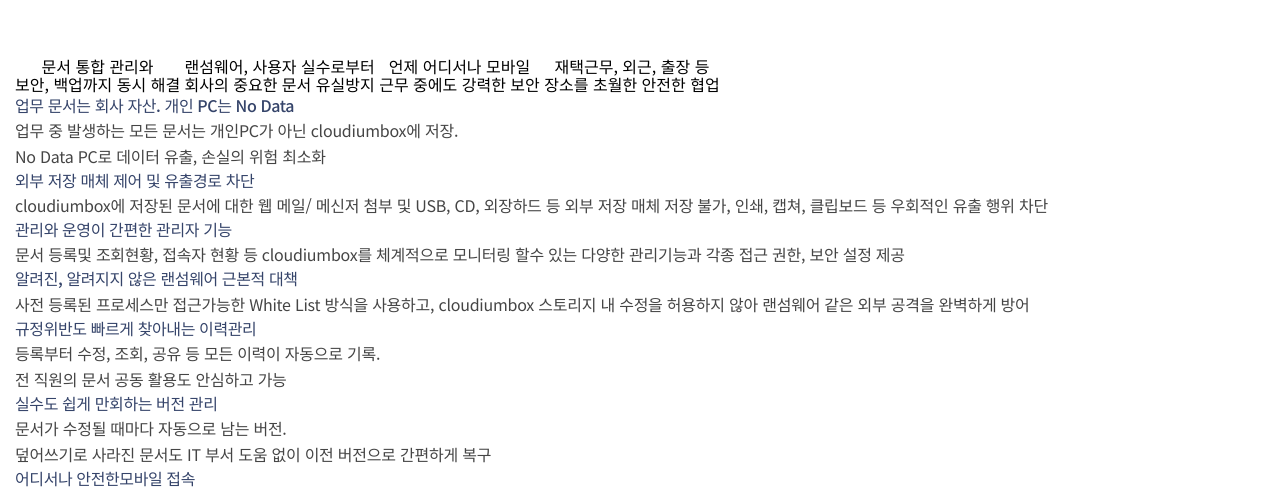
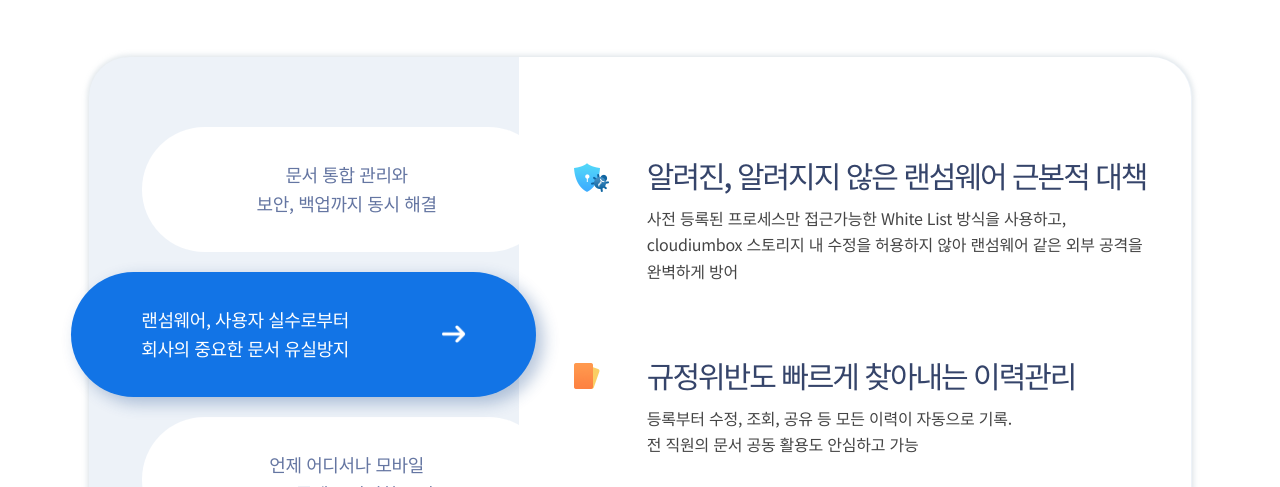
Before and after one commit to keembloo/CloudiumBox, a website: page index.html in a window 1280 px wide. Shown: the part 911-1398 px from the top of the page. Drawn offline with nearby package versions, Linux system fonts and the light colour scheme; files that its build step writes are made by us from their sources; a web font is replaced by a local one.

Commit message:
style: Add styles for Why section

```diff
--- /dev/null
+++ b/scss/05_layouts/_why.scss
@@ -0,0 +1,253 @@
+.section-why {
+    .slider {
+        @include column-flexbox (center,center);
+        // padding: 2rem 0 0;
+        background-color: #edf2f8;
+        box-shadow: 0 0 5px 2px rgba(169,185,199,0.35);
+        border-radius: 4rem;
+        &__tabs {
+            justify-content: center;
+            width: 100%;
+            height: 19rem;
+        }
+        &__tab {
+            @include column-flexbox(between,center);
+            flex: 1;
+            position: relative;
+            bottom: -4rem;
+            max-width: 12rem;
+            height: 21rem;
+            margin: 0 1%;
+            padding: 3rem 1rem;
+            font-weight: 400;
+            line-height: 1.65em;
+            letter-spacing: -0.023em;
+            word-break: keep-all;
+            background-color: $white;
+            color: #6576A2;
+            border-radius: 10rem;
+            opacity: 1;
+            transition: all 0.4s;
+            &.is-active {
+                bottom: 1.1rem;
+                background-color: $primaryBlue1;
+                box-shadow: 7px 6px 15px 1px rgba(31,75,143,0.3);
+                color: $white;
+                z-index: 9;
+                &::after {
+                    content: "";
+                    display: block;
+                    width: 1.9rem;
+                    height: 1.3rem;
+                    transform: rotate(90deg);
+                    background-image: url("../../images/wh_arrow_02.png");
+                    background-repeat: no-repeat;
+                    background-position: left top;
+                    background-size: 100%;
+                }
+            }
+            span {
+                display: block;
+                width: 100%;
+            }
+        }
+
+        &__conts {
+            padding: 4rem 2rem;
+            background-color: $white;
+            border-bottom-left-radius: 4rem;
+            border-bottom-right-radius: 4rem;
+            z-index: 8;
+        }
+    }
+    .contents {
+        .details {
+            &__item {
+                position: relative;
+                padding-left: 5.5rem;
+                margin-bottom: 3.5rem;
+                &:last-child {
+                    margin-bottom: 0;
+                }
+                &::before {
+                    content: "";
+                    position: absolute;
+                    left: 0;
+                    top: 0.4rem;
+                    display: block;
+                    width: 4rem;
+                    height: 2.8rem;
+                    background-repeat: no-repeat;
+                    background-position: left top;
+                    background-size: contain;
+                }
+                &--1 {
+                    &-1::before {
+                        background-image: url("../../images/main_sec03_icon01.png");
+                    }
+                    &-2::before {
+                        background-image: url("../../images/main_sec03_icon02.png");
+                    }
+                    &-3::before {
+                        background-image: url("../../images/main_sec03_icon03.png");
+                    }
+                }
+                &--2 {
+                    &-1::before {
+                        background-image: url("../../images/main_sec03_icon04.png");
+                    }
+                    &-2::before {
+                        background-image: url("../../images/main_sec03_icon05.png");
+                    }
+                    &-3::before {
+                        background-image: url("../../images/main_sec03_icon06.png");
+                    }
+                }
+                &--3 {
+                    &-1::before {
+                        background-image: url("../../images/main_sec03_icon07.png");
+                    }
+                    &-2::before {
+                        background-image: url("../../images/main_sec03_icon08.png");
+                    }
+                    &-3::before {
+                        background-image: url("../../images/main_sec03_icon09.png");
+                    }
+                }
+                &--4 {
+                    &-1::before {
+                        background-image: url("../../images/main_sec03_icon10.png");
+                    }
+                    &-2::before {
+                        background-image: url("../../images/main_sec03_icon11.png");
+                    }
+                    &-3::before {
+                        background-image: url("../../images/main_sec03_icon12.png");
+                    }
+                }
+            }
+        }
+        .txt-box {
+            &__tit {
+                font-size: 2rem;
+                font-weight: 500;
+                line-height: 1.3em;
+                letter-spacing: -0.067em;
+                color: $primaryBlue3;
+            }
+            &__desc {
+                margin-top: 1rem;
+                line-height: 1.65em;
+
+            }
+        }
+    }
+}
+
+/* small phone */
+@media screen and (max-width: 27rem) {
+    .section-why {
+        .slider {
+            &__tab {
+                padding: 3rem 0.5rem;
+                font-size: 1.15rem;
+            }
+        }
+    }
+}
+
+/* Tablet */
+@media screen and (min-width: $md-breakpoint) {
+    .section-why {
+        .slider {
+            &__tab {
+                font-size: 1.4rem;
+            }
+        }
+    }
+}
+
+/* PC */
+@media screen and (min-width: $lg-breakpoint) {
+    .section-why {
+        .inner {
+            max-width: 113.3rem;
+        }
+        // card-slider 우선 css
+        .slider {
+            flex-direction: row;
+            &__tabs {
+                flex-direction: column;
+                align-items: flex-start;
+                width: 39%;
+                height: 100%;
+            }
+            &__tab {
+                flex-direction: row;
+                align-items: center;
+                justify-content: flex-start;
+                flex: auto;
+                width: 95%;
+                max-width: none;
+                height: 12.5rem;
+                bottom: 0;
+                left: 12.5%;
+                padding: 0 7rem;
+                margin: 1rem 0;
+                font-size: 1.8rem;
+                &.is-active  {
+                    left: -2%;
+                    bottom: 0;
+                    width: 108%;
+                    text-align: left;
+                    &::after {
+                        width: 2.7rem;
+                        height: 1.9rem;
+                        transform: rotate(0);
+                    }
+                }
+            }
+            &__conts {
+                @include flexbox (start, center);
+                width: 61%;
+                height: 70rem;
+                padding: 4rem 3% 4rem 5%;
+                border-bottom-left-radius: 0;
+                border-top-right-radius: 4rem;
+            }
+        }
+        .contents {
+            .details__item {
+                min-height: 20rem;
+                margin-bottom: 0;
+                padding-left: 7.3rem;
+                &:last-child {
+                    min-height: auto;
+                }
+                &::before {
+                    top: 0.7rem;
+                    width: 4.3rem;
+                    height: 3rem;
+                }
+                .txt-box {
+                    &__tit {
+                        font-size: 3rem;
+                    }
+                }
+            }
+        }
+    }
+}
+
+/* PC 1184px ~ */
+@media screen and (min-width: 74rem) {
+    .section-why {
+        .slider {
+            &__tab {
+                &.is-active  {
+                    left: -4%;
+                }
+            }
+        }
+    }
+}
--- a/scss/style.scss
+++ b/scss/style.scss
@@ -14,7 +14,9 @@
 
 @import './04_modules/btns';
 @import './04_modules/section-common';
+@import './04_modules/card-slider';
 
 @import './05_layouts/about';
+@import './05_layouts/why';
 
 //내용을...작성...해주세요
```
